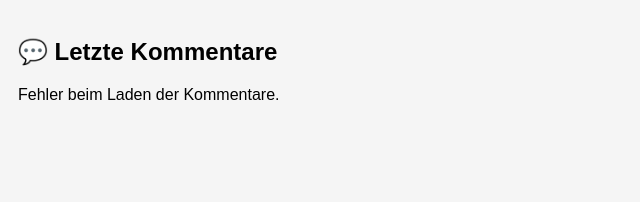
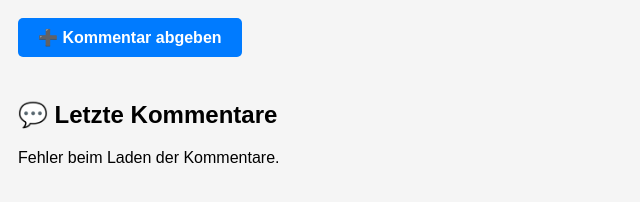
Before and after one commit to Nils-Sch/kanalfreunde-widget, a plain HTML site: page index.html in a window 1280 px wide. Shown: the whole page, without its empty margins (0-640 px from the left). Drawn offline with Linux system fonts and the light colour scheme; no server answers.

Commit message:
Update index.html

```diff
--- a/index.html
+++ b/index.html
@@ -28,9 +28,24 @@
     .text {
       margin-top: 0.4em;
     }
+    .zurueck-button {
+      display: inline-block;
+      margin-bottom: 1.5em;
+      padding: 10px 20px;
+      background-color: #007BFF;
+      color: #fff;
+      text-decoration: none;
+      border-radius: 5px;
+      font-weight: bold;
+    }
+    .zurueck-button:hover {
+      background-color: #0056b3;
+    }
   </style>
 </head>
 <body>
+  <a class="zurueck-button" href="https://docs.google.com/forms/d/1ch3k9s3fqqFZHy86MhPd7_VvVwrCjIv3gbdTAOkXaQk/viewform" target="_blank">➕ Kommentar abgeben</a>
+
   <h2>💬 Letzte Kommentare</h2>
   <div id="kommentarliste">Lade Kommentare...</div>
 
@@ -72,6 +87,9 @@
     }
 
     ladeKommentare();
+    setInterval(() => {
+      ladeKommentare();
+    }, 15000); // Aktualisiere alle 15 Sekunden
   </script>
 </body>
 </html>
```
